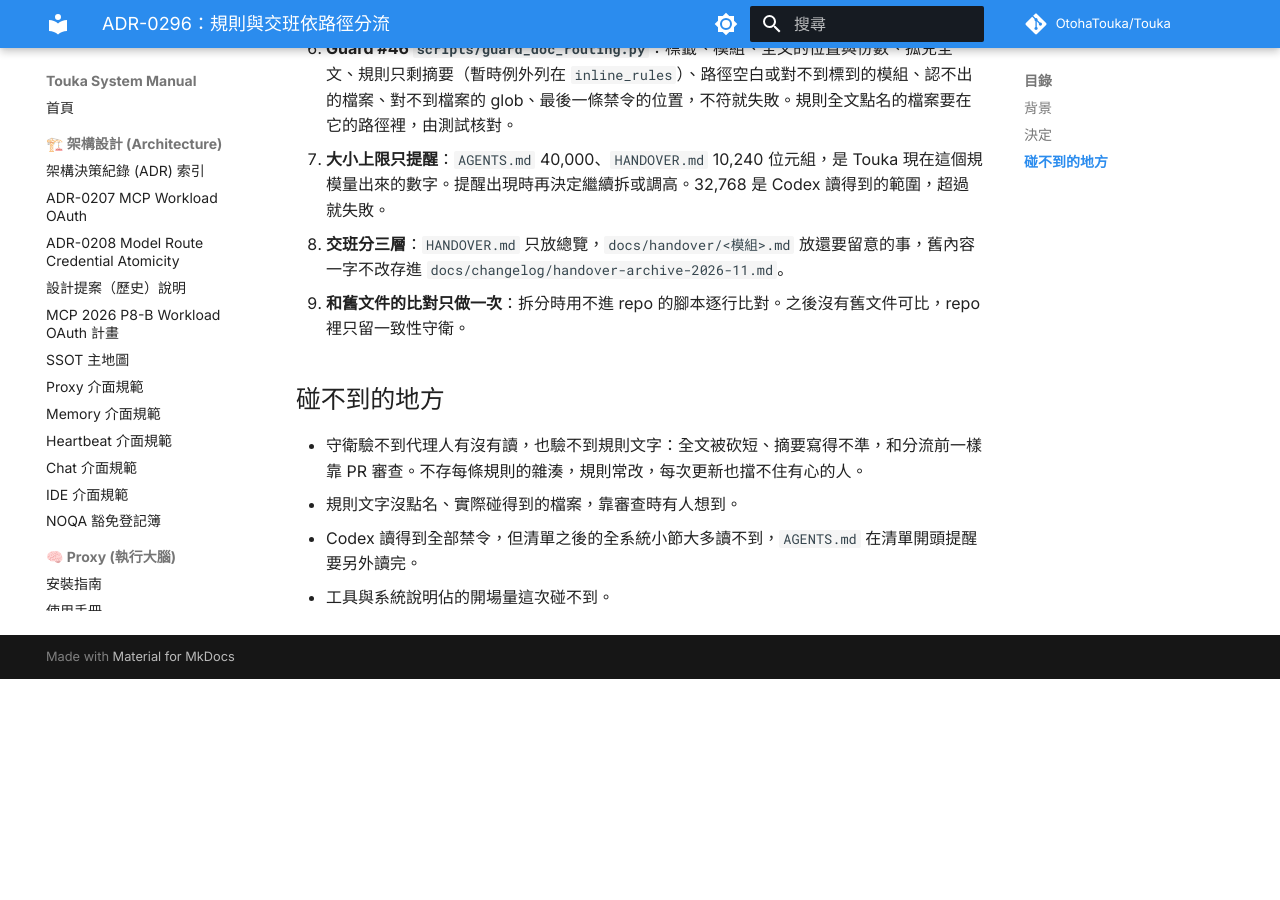
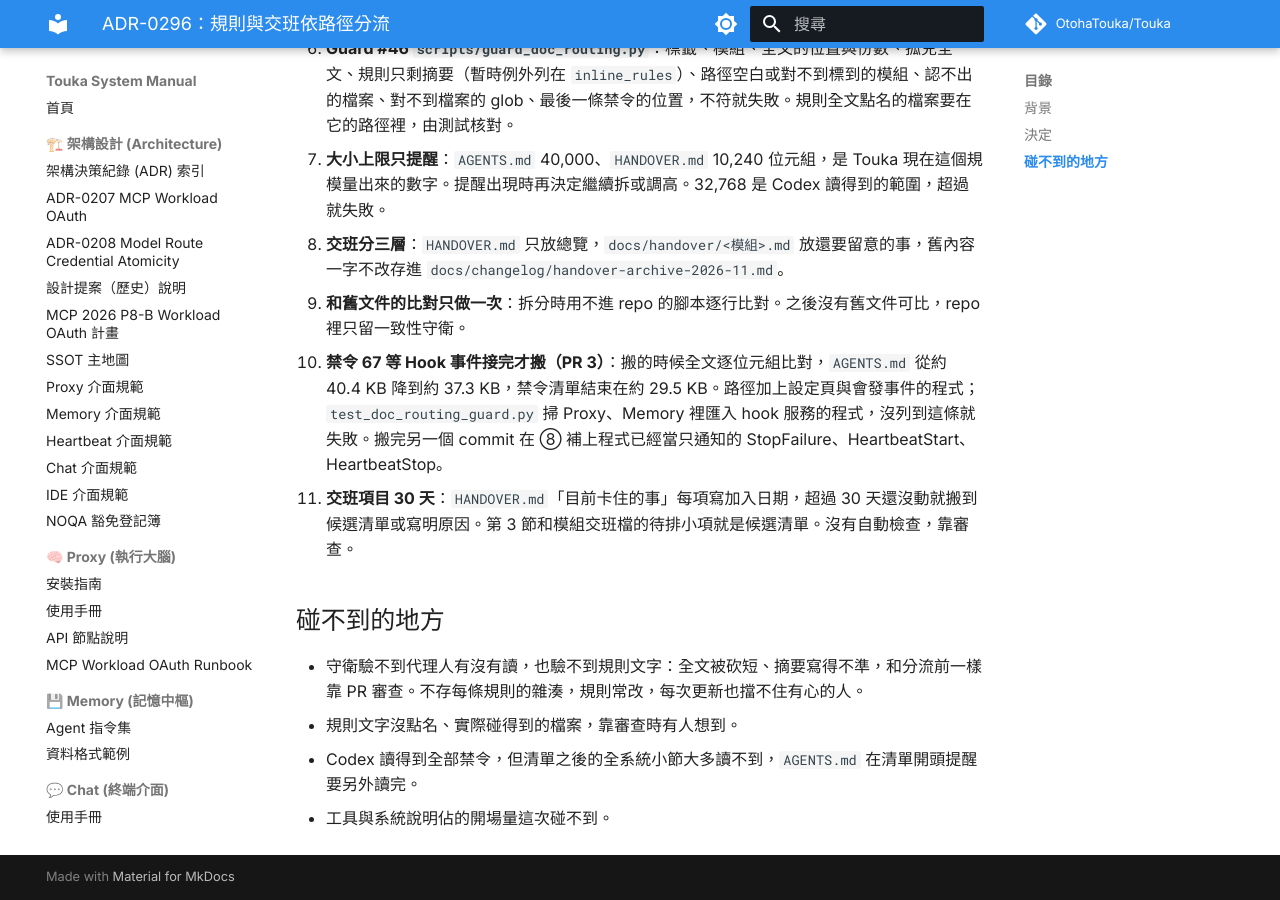
Before and after one commit to OtohaTouka/Touka, an MkDocs documentation site: the page built from docs/architecture/adr/0296-doc-routing.md, in a window 1280 px wide and 900 px high, scrolled down 1037 px. Built offline with MkDocs 1.6.1 and Material for MkDocs 9.7.7, drawn with Linux system fonts in a browser that asks for light colours; comment, search, counter and statistics services are not loaded; before the commit the page ends 1716 px from its top, so only the background shows below that; some of the changed text lies outside the part shown.

Commit message:
docs(handover): date the blocked items and move them on after 30 days
AGENTS.md now states the size limits and the 30-day limit, and HANDOVER.md says
what to do with an item that has not moved. The blocked items carry their dates
and say which of the problems real verification found must be fixed before the
next release.

Co-Authored-By: Claude Opus 5.5 <noreply@anthropic.com>

```diff
--- a/docs/architecture/adr/0296-doc-routing.md
+++ b/docs/architecture/adr/0296-doc-routing.md
@@ -21,6 +21,8 @@
 7. **大小上限只提醒**：`AGENTS.md` 40,000、`HANDOVER.md` 10,240 位元組，是 Touka 現在這個規模量出來的數字。提醒出現時再決定繼續拆或調高。32,768 是 Codex 讀得到的範圍，超過就失敗。
 8. **交班分三層**：`HANDOVER.md` 只放總覽，`docs/handover/<模組>.md` 放還要留意的事，舊內容一字不改存進 `docs/changelog/handover-archive-2026-11.md`。
 9. **和舊文件的比對只做一次**：拆分時用不進 repo 的腳本逐行比對。之後沒有舊文件可比，repo 裡只留一致性守衛。
+10. **禁令 67 等 Hook 事件接完才搬（PR 3）**：搬的時候全文逐位元組比對，`AGENTS.md` 從約 40.4 KB 降到約 37.3 KB，禁令清單結束在約 29.5 KB。路徑加上設定頁與會發事件的程式；`test_doc_routing_guard.py` 掃 Proxy、Memory 裡匯入 hook 服務的程式，沒列到這條就失敗。搬完另一個 commit 在 ⑧ 補上程式已經當只通知的 StopFailure、HeartbeatStart、HeartbeatStop。
+11. **交班項目 30 天**：`HANDOVER.md`「目前卡住的事」每項寫加入日期，超過 30 天還沒動就搬到候選清單或寫明原因。第 3 節和模組交班檔的待排小項就是候選清單。沒有自動檢查，靠審查。
 
 ## 碰不到的地方
 
```
Also changed, not shown: other parts of docs/architecture/adr/0296-doc-routing.md (+1 -1 lines), AGENTS.md (+2 -0 lines), HANDOVER.md (+6 -5 lines), docs/CHANGELOG.md (+1 -0 lines).
